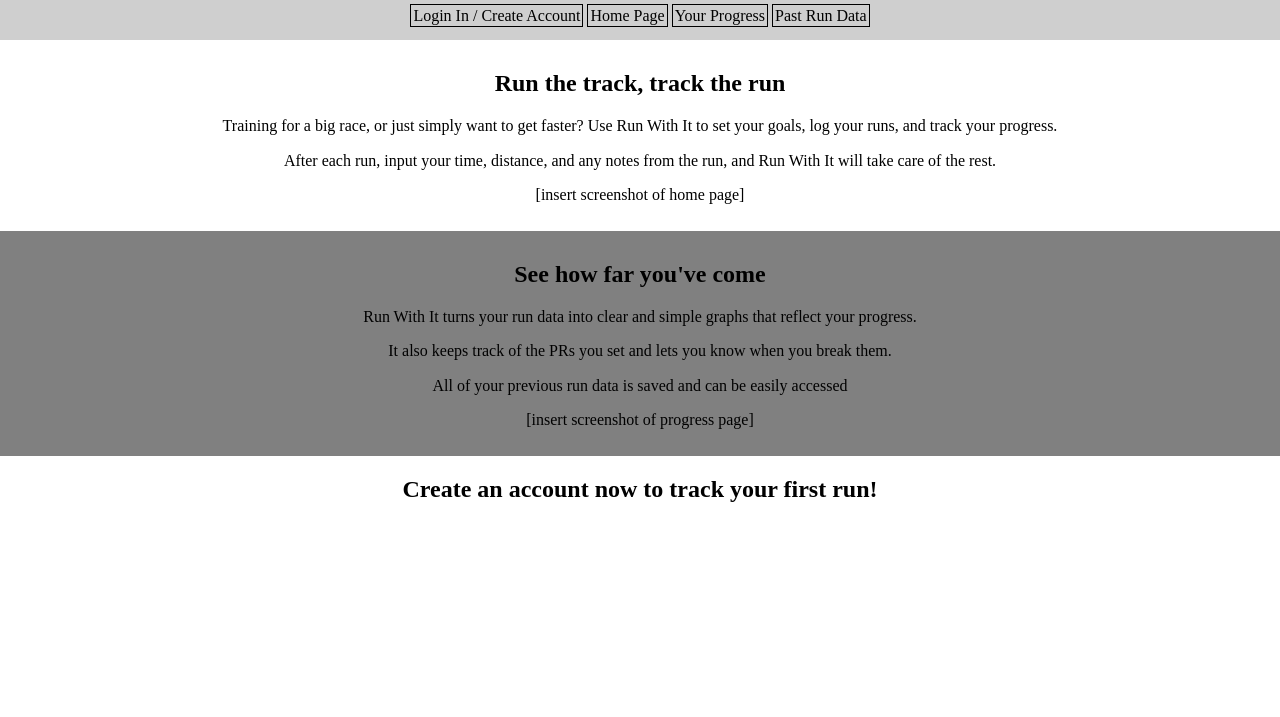
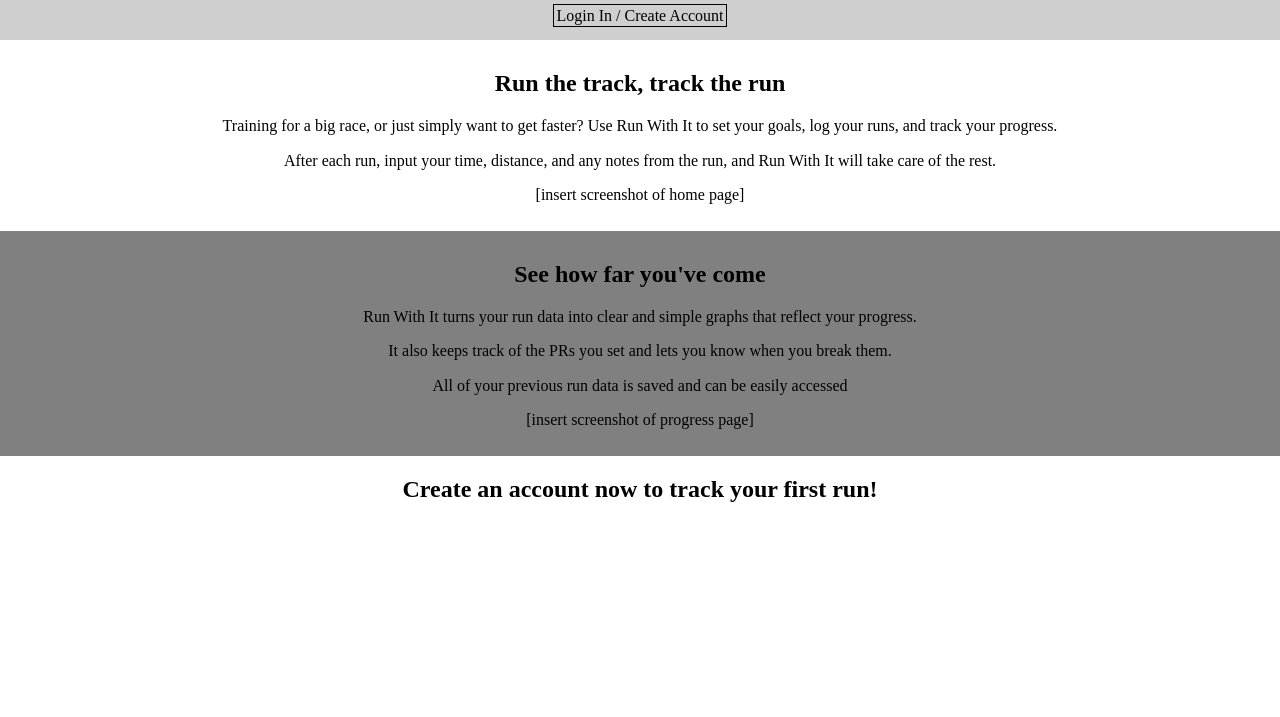
Before and after one commit to JamesK-Projects/run-with-it-wireframe-landing-pg, a plain HTML site: page index.html in a window 1280 px wide. Shown: the part 83-800 px from the top of the page. Drawn offline with nearby package versions, Linux system fonts and the light colour scheme.

Commit message:
wireframe

```diff
--- a/index.html
+++ b/index.html
@@ -15,9 +15,6 @@
         </div>
         <nav>
             <span>Login In / Create Account</span>
-            <span>Home Page</span>
-            <span>Your Progress</span>
-            <span>Past Run Data</span>
         </nav>
     </header>
     <main>
```
